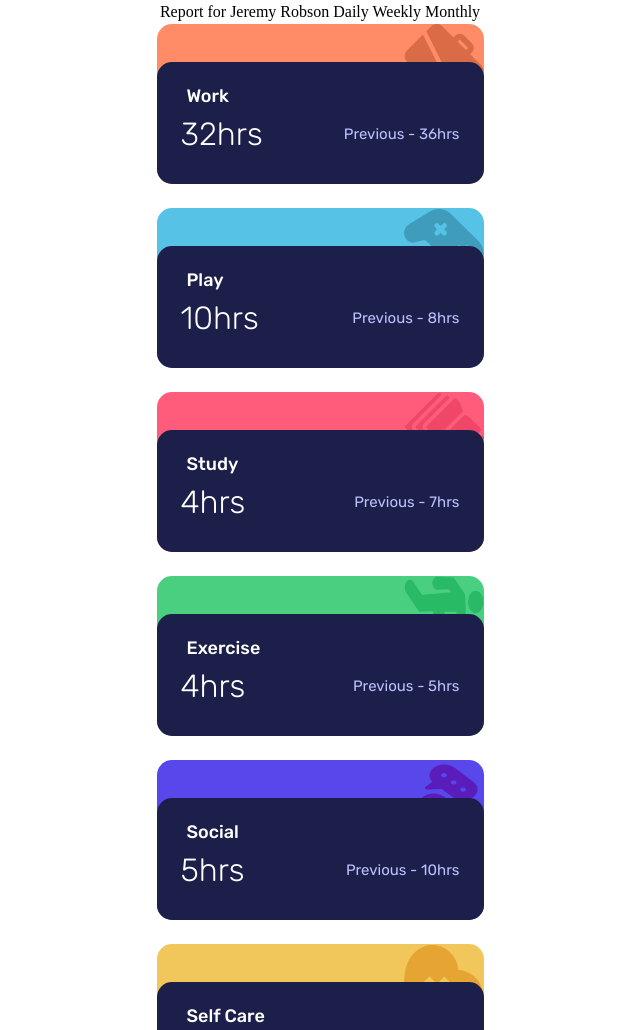
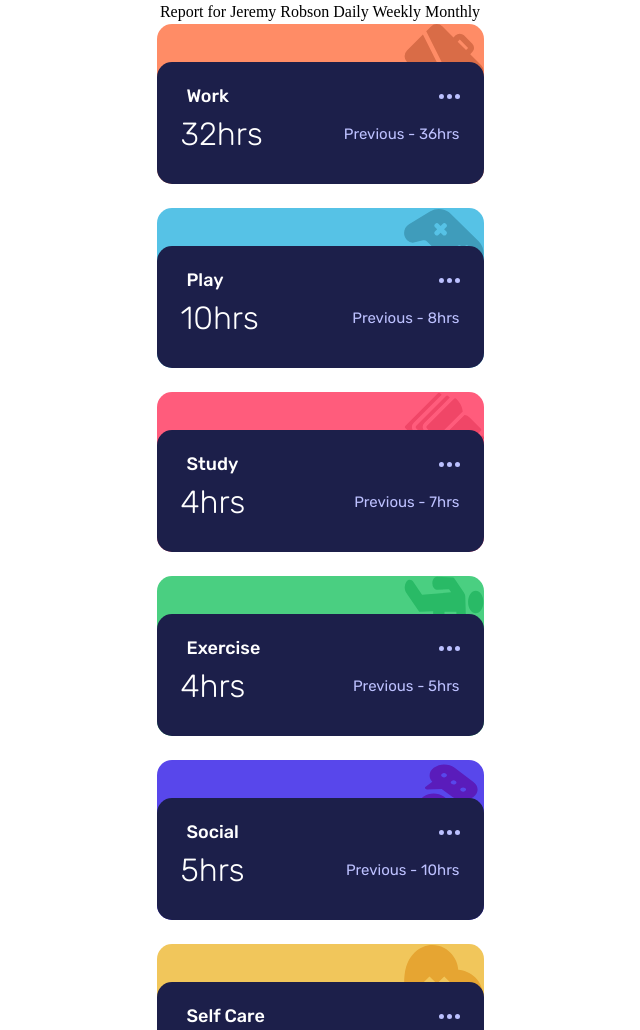
Before and after one commit to ZeroTekniq/time-tracking-dashboard, a plain HTML site: page index.html in a window 1280 px wide. Shown: the top 1030 px of the page, without its empty margins (320-960 px from the left). Drawn offline with Linux system fonts and the light colour scheme; the site is published under a folder, as on GitHub Pages, so addresses that start at the root find nothing.

Commit message:
changed path to ellipsis image

```diff
--- a/styles/components/_button.scss
+++ b/styles/components/_button.scss
@@ -11,7 +11,7 @@
     height: 1.3125rem;
     background-color: c.$clr-navy-900;
     color: c.$clr-white;
-    background-image: url(/images/icon-ellipsis.svg);
+    background-image: url(../images/icon-ellipsis.svg);
     background-repeat: no-repeat;
     background-position: right;
     border: none;
```
Also changed, not shown: dist/styles.css, 1 other file.
